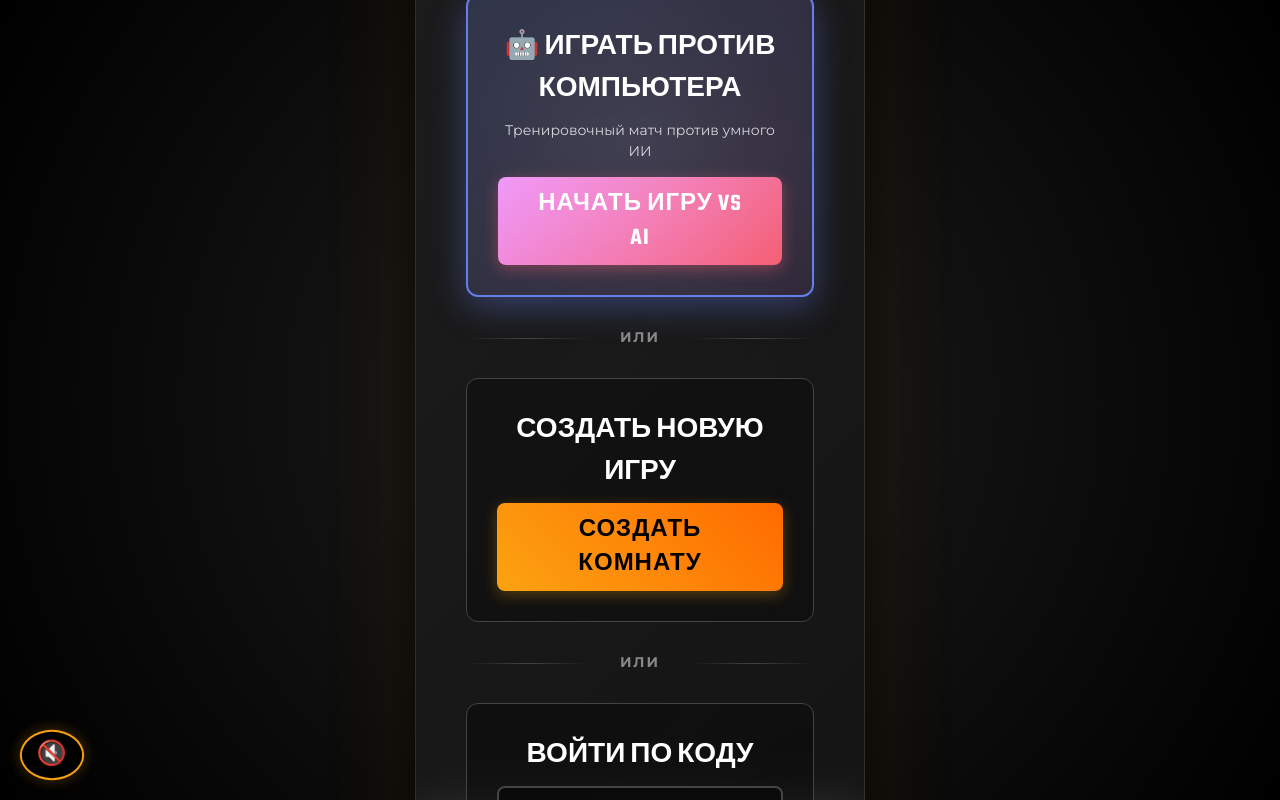
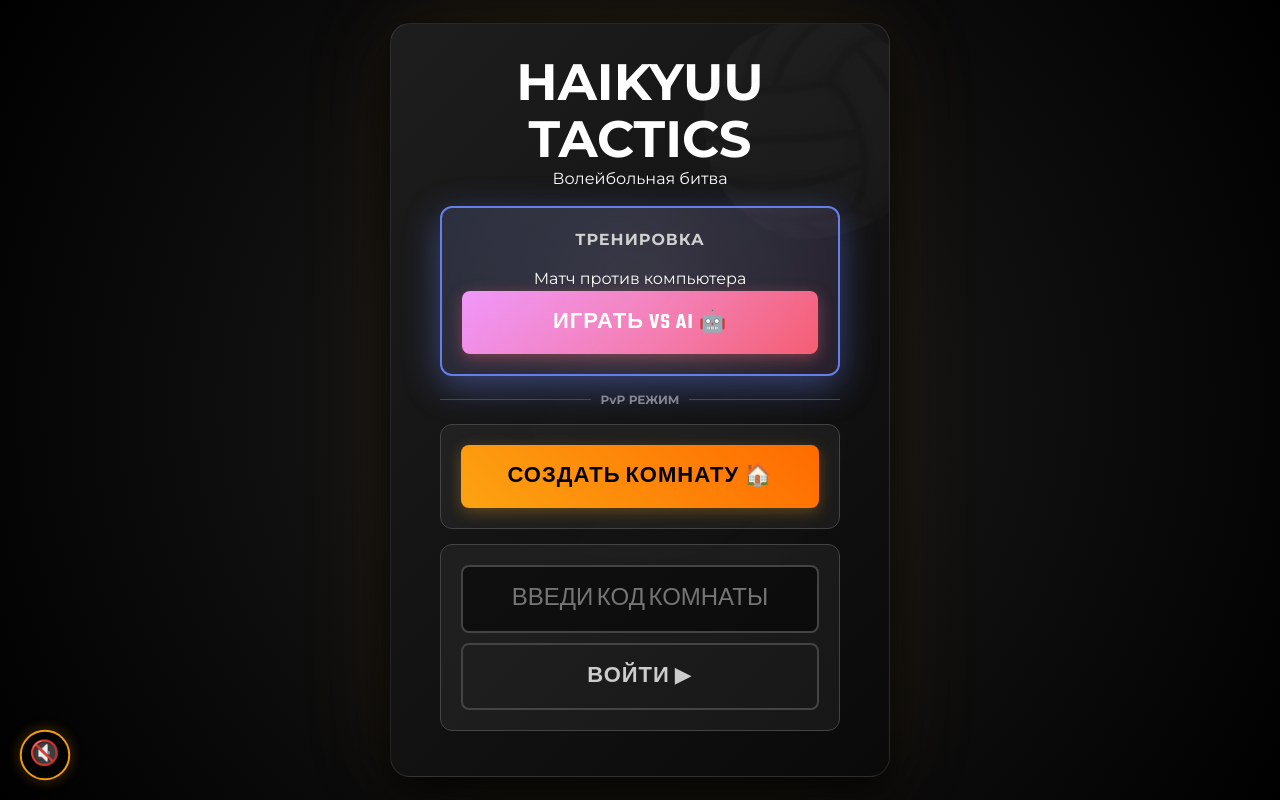
Before and after one commit to Alikeevich/haikyuu-client, a React (Vite) app: page / in a window 1280 px wide. Shown: the top 800 px of the page. Built offline with nearby package versions, Linux system fonts and the light colour scheme; no server answers.

Commit message:
Initial server commit

```diff
--- a/src/App.css
+++ b/src/App.css
@@ -72,7 +72,7 @@ body {
   align-items: center;
 }
 
-/* ========================================= АНИМАЦИИ (ОПТИМИЗИРОВАНО) ========================================= */
+/* ========================================= АНИМАЦИИ ========================================= */
 @keyframes slideDown {
   from { transform: translate(-50%, -20px); opacity: 0; }
   to { transform: translate(-50%, 0); opacity: 1; }
@@ -100,20 +100,31 @@ body {
   40%, 60% { transform: translate3d(8px, -6px, 0) rotate(-3deg); }
 }
 
-/* ========================================= КОМПОНЕНТЫ (УНИФИЦИРОВАНО) ========================================= */
+@keyframes rotate {
+  from { transform: rotate(0deg); }
+  to { transform: rotate(360deg); }
+}
+
+@keyframes featuredPulse {
+  0%, 100% { box-shadow: 0 8px 32px rgba(102, 126, 234, 0.3); }
+  50% { box-shadow: 0 12px 40px rgba(102, 126, 234, 0.6); }
+}
+
+/* ========================================= КОМПОНЕНТЫ (UI) ========================================= */
 input[type="text"] {
   background: rgba(0, 0, 0, 0.5);
   border: 2px solid var(--color-border);
   color: var(--color-primary);
   font-family: var(--font-display);
-  font-size: 28px;
+  font-size: 24px; /* Увеличен шрифт для удобства на мобильных */
   text-align: center;
-  padding: var(--spacing-sm);
+  padding: 15px;
   border-radius: var(--radius-md);
   width: 100%;
   outline: none;
   text-transform: uppercase;
   transition: border-color var(--transition-normal);
+  margin-bottom: 10px;
 }
 
 input[type="text"]:focus {
@@ -129,16 +140,20 @@ button {
   text-transform: uppercase;
   letter-spacing: 1px;
   transition: all var(--transition-normal);
-  padding: var(--spacing-sm) var(--spacing-lg);
-  font-size: 24px;
+  padding: 16px 20px; /* Увеличен паддинг для тач-экранов */
+  font-size: 22px;
   font-weight: 600;
+  width: 100%; /* На всю ширину на мобильных */
+}
+
+button:active {
+  transform: scale(0.98);
 }
 
 .btn-primary {
   background: linear-gradient(45deg, var(--color-primary), var(--color-primary-dark));
   color: black;
   box-shadow: 0 4px 15px rgba(252, 163, 17, 0.3);
-  width: 100%;
 }
 
 .btn-primary:hover, .btn-primary:active {
@@ -150,7 +165,6 @@ button {
   background: transparent;
   border: 2px solid var(--color-border);
   color: var(--color-text-secondary);
-  width: 100%;
 }
 
 .btn-secondary:hover, .btn-secondary:active {
@@ -162,7 +176,6 @@ button {
   background: linear-gradient(135deg, #f093fb 0%, #f5576c 100%);
   color: white;
   box-shadow: 0 4px 15px rgba(245, 87, 108, 0.4);
-  width: 100%;
 }
 
 .btn-ai:hover {
@@ -171,20 +184,32 @@ button {
   background: linear-gradient(135deg, #f5576c 0%, #f093fb 100%);
 }
 
-/* ========================================= ЛОББИ (ПЕРЕРАБОТАННЫЙ ДИЗАЙН) ========================================= */
+/* ========================================= ЛОББИ (АДАПТИВНОЕ) ========================================= */
 .lobby-container {
-  background: linear-gradient(135deg, rgba(30, 30, 30, 0.95) 0%, rgba(20, 20, 20, 0.9) 100%);
+  background: linear-gradient(135deg, rgba(30, 30, 30, 0.98) 0%, rgba(10, 10, 10, 0.95) 100%);
   backdrop-filter: blur(20px);
-  padding: 40px 50px 50px;
+  padding: 30px 20px;
+  border-radius: 0; /* На мобильном лучше без скруглений по краям экрана */
+  text-align: center;
+  width: 100%;
+  min-height: 100vh;
+  display: flex;
+  flex-direction: column;
+  align-items: center;
+  justify-content: center;
+  position: relative;
+  overflow-y: auto;
+}
+
+@media (min-width: 600px) {
+  .lobby-container {
     border-radius: var(--radius-xl);
     border: 1px solid var(--color-border-light);
-  text-align: center;
     max-width: 500px;
-  width: 90%;
+    min-height: auto;
+    height: auto;
     box-shadow: var(--shadow-lg), 0 0 100px rgba(252, 163, 17, 0.1);
-  animation: fadeIn 0.5s ease-out;
-  position: relative;
-  overflow: hidden;
+  }
 }
 
 /* Декоративный элемент фона */
@@ -202,7 +227,7 @@ button {
 .lobby-container h2 {
   font-family: var(--font-display);
   font-size: 56px;
-  margin: 0 0 10px 0;
+  margin: 0 0 5px 0;
   background: linear-gradient(135deg, var(--color-primary) 0%, var(--color-primary-dark) 100%);
   -webkit-background-clip: text;
   -webkit-text-fill-color: transparent;
@@ -210,48 +235,41 @@ button {
   text-transform: uppercase;
   letter-spacing: 2px;
   line-height: 1;
-  position: relative;
   animation: pulse 3s ease-in-out infinite;
 }
 
-/* Подзаголовок */
 .lobby-subtitle {
   font-size: 14px;
   color: var(--color-text-muted);
   margin-bottom: var(--spacing-lg);
   font-style: italic;
+  text-transform: uppercase;
+  letter-spacing: 2px;
 }
 
+/* Карточки меню */
 .lobby-card {
-  margin: var(--spacing-lg) 0;
-  padding: var(--spacing-lg);
-  background: rgba(0, 0, 0, 0.3);
+  margin: 15px 0;
+  padding: 20px;
+  background: rgba(255, 255, 255, 0.05);
   border: 1px solid var(--color-border);
   border-radius: var(--radius-lg);
   transition: all var(--transition-normal);
-}
-
-.lobby-card:hover {
-  background: rgba(0, 0, 0, 0.5);
-  border-color: rgba(255, 255, 255, 0.2);
-  transform: translateY(-2px);
+  width: 100%;
+  max-width: 400px; /* Чтобы на десктопе не было слишком широко */
 }
 
 .lobby-card h3 {
-  font-family: var(--font-display);
-  font-size: 28px;
-  color: var(--color-text-primary);
-  margin: 0 0 var(--spacing-sm) 0;
+  font-family: var(--font-primary); /* Более читабельный шрифт для заголовков карточек */
+  font-size: 16px;
+  color: var(--color-text-secondary);
+  margin: 0 0 15px 0;
   text-transform: uppercase;
-  display: flex;
-  align-items: center;
-  justify-content: center;
-  gap: 10px;
+  letter-spacing: 1px;
 }
 
-/* Специальная карточка для AI */
 .lobby-card.featured {
-  background: linear-gradient(135deg, rgba(102, 126, 234, 0.2) 0%, rgba(118, 75, 162, 0.2) 100%);
+  background: linear-gradient(135deg, rgba(102, 126, 234, 0.15) 0%, rgba(118, 75, 162, 0.15) 100%);
   border: 2px solid var(--color-purple);
   box-shadow: 0 8px 32px rgba(102, 126, 234, 0.3);
   animation: featuredPulse 2s ease-in-out infinite;
@@ -271,90 +289,50 @@ button {
   pointer-events: none;
 }
 
-@keyframes rotate {
-  from { transform: rotate(0deg); }
-  to { transform: rotate(360deg); }
-}
-
-@keyframes featuredPulse {
-  0%, 100% { box-shadow: 0 8px 32px rgba(102, 126, 234, 0.3); }
-  50% { box-shadow: 0 12px 40px rgba(102, 126, 234, 0.6); }
-}
-
-.lobby-card.featured:hover {
-  transform: scale(1.02);
-}
-
 .ai-description {
-  font-size: 14px;
+  font-size: 13px;
   color: rgba(255, 255, 255, 0.8);
-  margin: 8px 0 15px 0;
+  margin: 5px 0 15px 0;
   position: relative;
   z-index: 1;
 }
 
 /* Код комнаты */
 .room-code-display {
-  background: rgba(0, 0, 0, 0.7);
+  font-family: var(--font-display);
+  font-size: 56px; /* Чуть меньше для мобилок */
   color: var(--color-primary);
-  font-family: var(--font-display);
-  font-size: 64px;
-  padding: var(--spacing-md);
-  border: 3px dashed var(--color-border);
+  letter-spacing: 5px;
+  padding: 20px;
+  border: 2px dashed var(--color-border);
   border-radius: var(--radius-md);
-  margin: var(--spacing-lg) 0;
-  letter-spacing: 8px;
+  margin: 20px 0;
+  background: rgba(0,0,0,0.5);
   cursor: pointer;
-  transition: all var(--transition-normal);
-  position: relative;
-  overflow: hidden;
-}
-
-.room-code-display::before {
-  content: '📋 Нажми, чтобы скопировать';
-  position: absolute;
-  top: -30px;
-  left: 50%;
-  transform: translateX(-50%);
-  font-size: 12px;
-  color: var(--color-text-muted);
-  opacity: 0;
-  transition: all var(--transition-normal);
-}
-
-.room-code-display:hover::before {
-  top: -25px;
-  opacity: 1;
-}
-
-.room-code-display:hover {
-  border-color: var(--color-primary);
-  background: rgba(252, 163, 17, 0.15);
-  box-shadow: 0 0 30px rgba(252, 163, 17, 0.3);
+  word-break: break-all;
+  line-height: 1;
 }
 
 /* Разделитель */
 .divider {
+  display: flex;
+  align-items: center;
   color: var(--color-text-muted);
-  font-size: 14px;
-  text-align: center;
-  margin: var(--spacing-lg) 0;
-  position: relative;
+  font-size: 12px;
+  width: 100%;
+  max-width: 400px;
+  margin: 10px 0;
   font-weight: bold;
-  letter-spacing: 2px;
 }
 
 .divider::before, .divider::after {
   content: '';
-  position: absolute;
-  top: 50%;
-  width: 35%;
+  flex: 1;
   height: 1px;
-  background: linear-gradient(to right, transparent, var(--color-border), transparent);
+  background: var(--color-border);
 }
 
-.divider::before { left: 0; }
-.divider::after { right: 0; }
+.divider span { padding: 0 10px; } /* Если текст внутри */
 
 /* Лоадер */
 .loader {
@@ -375,68 +353,7 @@ button {
 .ball:nth-child(2) { animation-delay: 0.2s; }
 .ball:nth-child(3) { animation-delay: 0.4s; }
 
-/* Превью команды */
-.roster-preview {
-  margin-top: var(--spacing-lg);
-  background: rgba(0, 0, 0, 0.4);
-  padding: var(--spacing-md);
-  border-radius: var(--radius-md);
-  border: 1px solid var(--color-border);
-}
-
-.roster-item {
-  display: flex;
-  align-items: center;
-  gap: var(--spacing-sm);
-  padding: var(--spacing-xs);
-  margin: var(--spacing-xs) 0;
-  background: rgba(255, 255, 255, 0.05);
-  border-radius: var(--radius-sm);
-  font-size: 14px;
-  transition: background var(--transition-fast);
-}
-
-.roster-item:hover {
-  background: rgba(255, 255, 255, 0.08);
-}
-
-.pos-num {
-  color: var(--color-primary);
-  font-weight: bold;
-  font-family: var(--font-display);
-  font-size: 16px;
-  min-width: 25px;
-}
-
-.p-name {
-  color: var(--color-text-primary);
-  flex: 1;
-  text-align: left;
-}
-
-/* ========================================= УВЕДОМЛЕНИЯ ========================================= */
-.notification {
-  position: fixed;
-  top: 15%;
-  left: 50%;
-  transform: translateX(-50%);
-  background: rgba(0, 0, 0, 0.95);
-  border-left: 5px solid var(--color-primary);
-  color: var(--color-text-primary);
-  padding: 15px 30px;
-  border-radius: var(--radius-sm);
-  font-family: var(--font-display);
-  font-size: 28px;
-  letter-spacing: 1px;
-  z-index: 2000;
-  box-shadow: var(--shadow-md);
-  animation: slideDown 0.3s ease-out;
-  pointer-events: none;
-  max-width: 90%;
-  text-align: center;
-}
-
-/* ========================================= ДРАФТ (ОПТИМИЗИРОВАНО) ========================================= */
+/* ========================================= ДРАФТ ========================================= */
 .draft-container {
   width: 90%;
   max-width: 900px;
@@ -684,9 +601,9 @@ button {
   backdrop-filter: blur(10px);
   border: 1px solid var(--color-border-light);
   border-radius: var(--radius-lg);
-  padding: var(--spacing-xs) var(--spacing-lg);
-  width: 90%;
-  margin-top: var(--spacing-xs);
+  padding: 5px 20px;
+  width: 95%;
+  margin-top: 5px;
   flex-shrink: 0;
   z-index: 500;
   position: relative;
@@ -733,7 +650,8 @@ button {
 
 .board-wrapper {
   position: relative;
-  width: 340px;
+  width: 100%;
+  max-width: 340px;
   aspect-ratio: 1 / 2;
   border: 8px solid #2a2a2a;
   border-radius: var(--radius-sm);
@@ -741,6 +659,7 @@ button {
   overflow: hidden;
   box-shadow: var(--shadow-lg);
   padding: 12px 0;
+  margin: 0 auto;
 }
 
 .enemy-team, .my-team {
@@ -841,7 +760,7 @@ button {
   line-height: 1.2;
 }
 
-/* Тултип (оптимизировано) */
+/* Тултип */
 .quirk-tooltip {
   position: absolute;
   bottom: 80px;
@@ -978,29 +897,17 @@ button {
 /* Мяч */
 .volleyball-ball {
   position: absolute;
-  /* Размер чуть увеличим для четкости */
   width: 24px;
   height: 24px;
-
-  /* Твоя SVG текстура */
   background-image: url('/ball.svg');
   background-size: cover;
   background-position: center;
   background-repeat: no-repeat;
-
-  /* Убираем старые градиенты и цвет */
-  background-color: transparent;
-  border: none;
-  box-shadow: none; /* Тень можно убрать или оставить легкую */
-  filter: drop-shadow(0 4px 4px rgba(0,0,0,0.4)); /* Тень для самой SVG */
-
-  /* Центрируем по осям трансформации, чтобы вращение было ровным */
   margin-left: -12px;
   margin-top: -12px;
-
   z-index: 50;
   pointer-events: none;
-  will-change: top, left, transform; /* Оптимизация для браузера */
+  will-change: top, left, transform;
 }
 
 /* Управление */
@@ -1012,6 +919,7 @@ button {
   min-height: 60px;
   gap: var(--spacing-sm);
   padding: 0 var(--spacing-sm);
+  flex-wrap: wrap;
 }
 
 .action-btn {
@@ -1028,6 +936,7 @@ button {
   letter-spacing: 1px;
   transition: all var(--transition-normal);
   box-shadow: 0 4px 15px rgba(252, 163, 17, 0.3);
+  width: auto;
 }
 
 .action-btn:hover, .action-btn:active {
@@ -1040,20 +949,25 @@ button {
   gap: var(--spacing-xs);
   flex-wrap: wrap;
   justify-content: center;
+  width: 100%;
 }
 
 .set-btn {
   background: #333;
   color: var(--color-text-primary);
   border: 1px solid #555;
-  padding: 10px 16px;
+  padding: 12px 10px;
   border-radius: 6px;
   font-weight: bold;
-  font-size: 12px;
+  font-size: 14px;
   cursor: pointer;
   transition: all var(--transition-normal);
   text-transform: uppercase;
   white-space: nowrap;
+  flex: 1;
+  min-width: 80px;
+  max-width: 100px;
+  text-align: center;
 }
 
 .set-btn:hover, .set-btn:active {
@@ -1070,15 +984,16 @@ button {
 
 /* Лог */
 .commentator-box {
-  width: 90%;
+  width: 95%;
   height: 100px;
   background: rgba(0, 0, 0, 0.6);
   border-top: 1px solid var(--color-border);
   overflow-y: auto;
   padding: var(--spacing-sm);
-  font-size: 11px;
+  font-size: 12px;
   display: flex;
   flex-direction: column-reverse;
+  border-radius: 8px 8px 0 0;
 }
 
 .commentator-box::-webkit-scrollbar {
@@ -1096,9 +1011,9 @@ button {
 
 .log-entry {
   margin-bottom: 3px;
-  padding: 2px var(--spacing-xs);
+  padding: 4px;
   background: rgba(255, 255, 255, 0.05);
-  border-radius: 2px;
+  border-radius: 4px;
   line-height: 1.4;
 }
 
@@ -1140,6 +1055,7 @@ button {
   box-shadow: 0 0 15px rgba(252, 163, 17, 0.3);
   transition: transform var(--transition-fast);
   animation: pulse 2s infinite;
+  padding: 0;
 }
 
 .music-toggle-btn:hover {
@@ -1186,6 +1102,7 @@ button {
   cursor: pointer;
   transition: transform var(--transition-fast);
   padding: 0;
+  width: auto;
 }
 
 .buttons-row button:hover {
@@ -1260,111 +1177,71 @@ button {
 .debris:nth-child(5) { --x: -30px; --y: 320px; --rot: 90deg; top: 50%; left: 50%; animation: debris-fall 0.7s ease-out forwards; }
 .debris:nth-child(6) { --x: 40px; --y: 380px; --rot: -45deg; top: 50%; left: 50%; animation: debris-fall 0.8s ease-out forwards; }
 
-/* Cut-in анимация */
-.cut-in-overlay {
+/* Уведомления */
+.notification {
   position: fixed;
-  top: 30%;
-  left: 0;
-  width: 100%;
-  height: 200px;
-  background: rgba(0, 0, 0, 0.8);
-  display: flex;
-  align-items: center;
-  justify-content: space-between;
-  z-index: 9000;
-  overflow: hidden;
-  border-top: 4px solid var(--color-primary);
-  border-bottom: 4px solid var(--color-primary);
-  animation: cutInSlide 2.5s cubic-bezier(0.19, 1, 0.22, 1) forwards;
+  top: 10%;
+  left: 50%;
+  transform: translateX(-50%);
+  background: rgba(0, 0, 0, 0.95);
+  border-left: 5px solid var(--color-primary);
+  color: var(--color-text-primary);
+  padding: 15px 20px;
+  border-radius: var(--radius-sm);
+  font-family: var(--font-display);
+  font-size: 24px;
+  letter-spacing: 1px;
+  z-index: 2000;
+  box-shadow: var(--shadow-md);
+  animation: slideDown 0.3s ease-out;
   pointer-events: none;
+  max-width: 90%;
+  text-align: center;
 }
 
-.cut-in-char {
-  height: 120%;
-  width: auto;
-  transform: skewX(-20deg) translateX(-50px);
-  opacity: 0;
-  animation: charSlideIn 0.5s 0.2s forwards ease-out;
+/* ========================================= АДАПТИВНОСТЬ (MEDIA QUERIES) ========================================= */
+
+/* Мобильные телефоны */
+@media (max-width: 600px) {
+  .lobby-container {
+    justify-content: flex-start; /* Начинаем сверху, чтобы клавиатура не перекрывала */
+    padding-top: 60px;
   }
 
-.cut-in-text {
-  font-family: var(--font-display);
-  color: white;
-  text-align: right;
-  padding-right: 50px;
-  text-transform: uppercase;
-  text-shadow: 4px 4px 0 #000;
+  .lobby-container h2 {
+    font-size: 48px;
   }
 
-.cut-in-skill {
-  font-size: 80px;
-  line-height: 0.8;
-  color: var(--color-primary);
-  display: block;
-  transform: translateX(100px);
-  opacity: 0;
-  animation: textSlideIn 0.5s 0.4s forwards;
+  .lobby-card {
+    padding: 15px;
   }
 
-.cut-in-name {
-  font-size: 40px;
-  color: #ccc;
-  display: block;
-  transform: translateX(100px);
-  opacity: 0;
-  animation: textSlideIn 0.5s 0.5s forwards;
+  .room-code-display {
+    font-size: 48px;
+    padding: 10px;
   }
 
-@keyframes cutInSlide {
-  0% { transform: translateX(-100%); }
-  20% { transform: translateX(0); }
-  80% { transform: translateX(0); opacity: 1; }
-  100% { transform: translateX(100%); opacity: 0; }
+  /* Игровое поле на маленьких экранах */
+  .board-wrapper {
+    width: 300px;
   }
 
-@keyframes charSlideIn {
-  from { transform: skewX(-20deg) translateX(-100px); opacity: 0; }
-  to { transform: skewX(-20deg) translateX(0); opacity: 1; }
-}
-
-@keyframes textSlideIn {
-  from { transform: translateX(100px); opacity: 0; }
-  to { transform: translateX(0); opacity: 1; }
-}
-
-/* ========================================= АДАПТИВНОСТЬ ========================================= */
-@media (max-width: 768px) {
-  .draft-card-big { width: 160px; }
-  .draft-photo { height: 160px; }
-  .emoji-draft { font-size: 80px; }
-  .draft-name { font-size: 18px; }
-  .stat-value { font-size: 16px; }
-  .lobby-container h2 { font-size: 48px; }
-}
-
-@media (max-width: 600px) {
-  .board-wrapper { width: 300px; }
   .player-card {
     width: 45px;
     height: 63px;
     margin-left: -22.5px;
     margin-top: -31.5px;
   }
+
   .card-name { font-size: 7px; }
+
   .quirk-tooltip {
     min-width: 160px;
     font-size: 10px;
     padding: 10px;
   }
-  .notification {
-    font-size: 20px;
-    padding: 12px 20px;
-  }
-  .lobby-container {
-    padding: 30px 25px;
-  }
-  .lobby-container h2 { font-size: 40px; }
-  .room-code-display { font-size: 48px; }
+
+  /* Плеер меньше, чтобы не мешал */
   .music-player-widget {
     bottom: 10px;
     left: 10px;
@@ -1376,13 +1253,35 @@ button {
   }
 }
 
+/* ОЧЕНЬ узкие экраны (iPhone SE и т.д.) */
+@media (max-width: 380px) {
+  .board-wrapper {
+    width: 280px;
+  }
+  .team-score strong { font-size: 32px; }
+  .vs { font-size: 20px; }
+
+  .set-btn {
+    font-size: 11px;
+    padding: 10px 5px;
+    min-width: 60px;
+  }
+}
+
+/* Планшеты (меньше 768px) */
+@media (max-width: 768px) {
+  .draft-card-big { width: 160px; }
+  .draft-photo { height: 160px; }
+  .emoji-draft { font-size: 80px; }
+  .draft-name { font-size: 18px; }
+  .stat-value { font-size: 16px; }
+}
+
 @media (max-width: 400px) {
   .score-board {
     padding: 5px 15px;
     width: 98%;
   }
-  .team-score strong { font-size: 32px; }
-  .vs { font-size: 20px; }
 }
 
 @media (max-height: 700px) {
@@ -1391,13 +1290,36 @@ button {
   .commentator-box { height: 80px; }
 }
 
+/* Ландшафт на мобильных (поворот экрана) */
 @media (max-width: 900px) and (orientation: landscape) {
-  .board-wrapper { width: 280px; }
+  .match-container {
+    flex-direction: row;
+    padding: 10px;
+  }
+
+  .board-wrapper {
+    height: 90vh;
+    width: auto;
+    aspect-ratio: 1/2;
+  }
+
   .player-card {
     width: 40px;
     height: 56px;
     margin-left: -20px;
     margin-top: -28px;
   }
-  .commentator-box { height: 60px; }
+
+  .controls {
+    flex-direction: column;
+    width: 120px;
+    height: 100%;
+    justify-content: center;
   }
+
+  .commentator-box {
+    width: 200px;
+    height: 100%;
+    border-radius: 8px;
+  }
+}
--- a/src/Lobby.jsx
+++ b/src/Lobby.jsx
@@ -20,76 +20,95 @@ function Lobby({ socket, roomId, setRoomId }) {
     };
 
     const copyToClipboard = () => {
+        if (navigator.clipboard && navigator.clipboard.writeText) {
             navigator.clipboard.writeText(roomId);
             setIsCopied(true);
             setTimeout(() => setIsCopied(false), 2000);
+        } else {
+            // Фоллбэк для старых браузеров или HTTP
+            const textArea = document.createElement("textarea");
+            textArea.value = roomId;
+            document.body.appendChild(textArea);
+            textArea.select();
+            document.execCommand('copy');
+            document.body.removeChild(textArea);
+            setIsCopied(true);
+            setTimeout(() => setIsCopied(false), 2000);
+        }
     };
 
-    // --- ЕСЛИ КОМНАТА СОЗДАНА (но НЕ AI), ПОКАЗЫВАЕМ ЭКРАН ОЖИДАНИЯ ---
-    // Для AI игры сразу идёт драфт, поэтому не показываем ожидание
+    // --- ЭКРАН ОЖИДАНИЯ (Room Created) ---
     if (roomId && !roomId.startsWith('AI-')) {
         return (
-            <div className="lobby-container">
-                <h2>ОЖИДАНИЕ СОПЕРНИКА...</h2>
-                <p>Сообщи этот код другу:</p>
+            <div className="lobby-container lobby-waiting">
+                <div className="lobby-header">
+                    <h2>ОЖИДАНИЕ...</h2>
+                    <p className="subtitle">Отправь код другу</p>
+                </div>
 
+                <div className="code-box">
                     <div className="room-code-display" onClick={copyToClipboard}>
                         {roomId}
                     </div>
+                    <button className={`btn-copy ${isCopied ? 'copied' : ''}`} onClick={copyToClipboard}>
+                        {isCopied ? "СКОПИРОВАНО! ✅" : "КОПИРОВАТЬ"}
+                    </button>
+                </div>
 
-                <button className="btn-secondary" onClick={copyToClipboard}>
-                    {isCopied ? "СКОПИРОВАНО! ✅" : "КОПИРОВАТЬ КОД 📋"}
-                </button>
-
+                <div className="loader-container">
                     <div className="loader">
                         <div className="ball"></div>
                         <div className="ball"></div>
                         <div className="ball"></div>
                     </div>
-                <p style={{fontSize: '12px', color: '#888', marginTop: '20px'}}>
-                    Как только второй игрок введет код, игра начнется автоматически.
-                </p>
+                    <p className="hint">Игра начнется автоматически, когда соперник введет код.</p>
+                </div>
             </div>
         );
     }
 
-    // --- ОБЫЧНЫЙ ЭКРАН ЛОББИ ---
+    // --- ГЛАВНОЕ МЕНЮ ---
     return (
         <div className="lobby-container">
-            <h2>Haikyuu Tactics Online</h2>
-            <p className="lobby-subtitle">Карточная волейбольная битва</p>
+            <div className="lobby-header">
+                <h1>HAIKYUU TACTICS</h1>
+                <p className="subtitle">Волейбольная битва</p>
+            </div>
 
-            {/* НОВАЯ КАРТОЧКА - ПРОТИВ ИИ */}
+            <div className="lobby-menu">
+                {/* 1. ИГРА ПРОТИВ ИИ */}
                 <div className="lobby-card featured">
-                <h3>🤖 Играть против компьютера</h3>
-                <p className="ai-description">Тренировочный матч против умного ИИ</p>
+                    <div className="card-content">
+                        <h3>ТРЕНИРОВКА</h3>
+                        <p>Матч против компьютера</p>
+                    </div>
                     <button className="btn-ai" onClick={createAIGame}>
-                    НАЧАТЬ ИГРУ VS AI
+                        ИГРАТЬ VS AI 🤖
                     </button>
                 </div>
 
-            <div className="divider">ИЛИ</div>
+                <div className="divider"><span>PvP РЕЖИМ</span></div>
 
+                {/* 2. СОЗДАТЬ ИГРУ */}
                 <div className="lobby-card">
-                <h3>Создать новую игру</h3>
-                <button className="btn-primary" onClick={createGame}>
-                    СОЗДАТЬ КОМНАТУ
+                    <button className="btn-primary full-width" onClick={createGame}>
+                        СОЗДАТЬ КОМНАТУ 🏠
                     </button>
                 </div>
 
-            <div className="divider">ИЛИ</div>
-
-            <div className="lobby-card">
-                <h3>Войти по коду</h3>
+                {/* 3. ВОЙТИ ПО КОДУ */}
+                <div className="lobby-card join-card">
                     <input
                         type="text"
-                    placeholder="КОД КОМНАТЫ"
+                        placeholder="ВВЕДИ КОД КОМНАТЫ"
                         value={inputCode}
                         onChange={(e) => setInputCode(e.target.value.toUpperCase())}
+                        className="input-code"
                     />
-                <button className="btn-secondary" onClick={joinGame}>
-                    ПРИСОЕДИНИТЬСЯ
+                    <button className="btn-secondary full-width" onClick={joinGame} disabled={!inputCode}>
+                        ВОЙТИ ▶
                     </button>
+                </div>
             </div>
         </div>
     );
```
Lines whose indentation alone changed are shown as unchanged.
